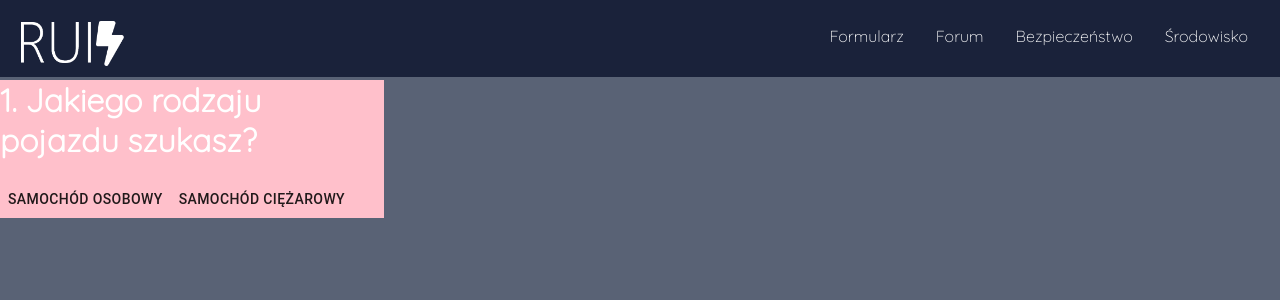
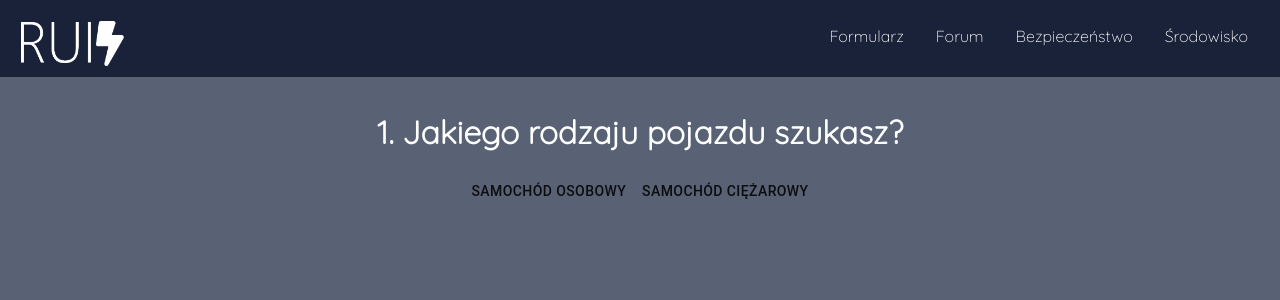
Before and after one commit to Just-Simon-Dev/hackaton, a React (Create React App) app: page /formularz in a window 1280 px wide. Shown: the top 300 px of the page. Built offline with nearby package versions, Linux system fonts and the light colour scheme.

Commit message:
FORMULARZ v3

```diff
--- a/src/components/Quiz/Question.js
+++ /dev/null
@@ -1,15 +0,0 @@
-import { Card, CardContent, Typography } from '@material-ui/core'
-import React, { useEffect, useState } from 'react'
-
-export default function Question({  answer }) {
-
-    return (
-            <Card  >
-                <CardContent>
-                <Typography variant="h5" component="h2">
-                    {answer}
-            </Typography>
-                </CardContent>
-            </Card>
-    )
-}
--- a/src/components/Quiz/Quiz.js
+++ b/src/components/Quiz/Quiz.js
@@ -3,7 +3,6 @@ import React, { useEffect, useState } from 'react'
 import Results from '../results/Results'
 import serce from './../../img/heart.svg'
 import {questions} from './../other/questions'
-import Question from './Question'
 
 export default function Quiz() {
     const [pytanie, setPytanie] = useState( 0 )
@@ -23,6 +22,7 @@ export default function Quiz() {
         setAnswers( e => [...e, ans] )
 
         }else{
+            setAnswers( e => [...e, ans] )
             setReady( true )
         }
 
@@ -40,6 +40,7 @@ export default function Quiz() {
             :
             <Results answers={ answers } />
         }
+        {console.log( answers )}
         </div>
     )
 }
--- a/src/styles/style.css
+++ b/src/styles/style.css
@@ -67,8 +67,12 @@ ul, li {
 }
 
 #quiz {
-  width: 30vw;
-  background: pink;
+  width: 70vw;
+  margin-left: 15vw;
+  text-align: center;
+  -ms-flex-wrap: wrap;
+      flex-wrap: wrap;
+  margin-top: 7rem;
 }
 
 @-webkit-keyframes karty-wysuwanie {
--- a/src/styles/style.scss
+++ b/src/styles/style.scss
@@ -54,8 +54,14 @@ ul, li{
     }
 }
 #quiz{
-    width: 30vw;
-    background: pink;
+    width: 70vw;
+    margin-left: 15vw;
+    text-align: center;
+    flex-wrap: wrap;
+    margin-top: 7rem;
+    button{
+
+    }
 }
 @keyframes karty-wysuwanie {
     0%{
```
Also changed, not shown: 1 other file (tests, documents, lock files or other folders).
